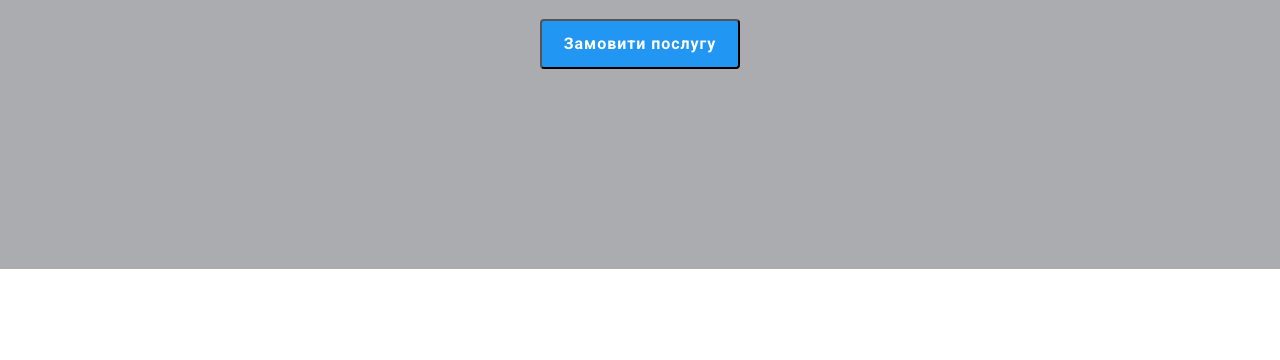
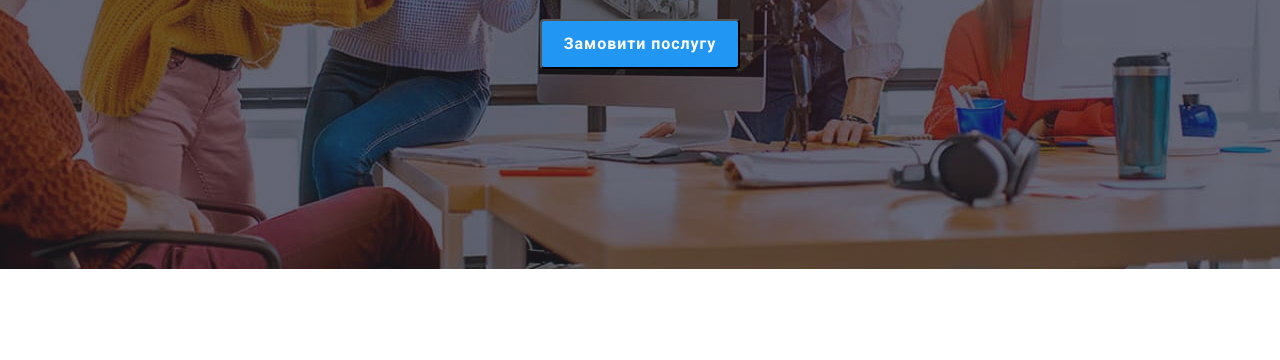
Before and after one commit to Pavel9118/goit-markup-hw-08, a plain HTML site: page index.html in a window 1280 px wide. Shown: the part 416-776 px from the top of the page. Drawn offline with nearby package versions, Linux system fonts and the light colour scheme; the site is published under a folder, as on GitHub Pages, so addresses that start at the root find nothing.

Commit message:
after-check2

```diff
--- a/sass/components/_footer.scss
+++ b/sass/components/_footer.scss
@@ -132,17 +132,17 @@ color: var(--title-text-color);
   color: var(--title-text-color);
 }
 .footer-mail-form__input {
-  width: 358px;
+  width: 100%;
   height: 50px;
   display: block;
   margin-left: auto;
   margin-right: auto;
-  @media screen and (min-width: 1200px) {
+  @media screen and (min-width: 480px) {
+  width: 358px;
   padding-left: 16px;
   margin-right: 12px;
    }
   padding-left: 16px;
-
   background-color: transparent;
   border: 1px solid rgba(255, 255, 255, 0.3);
   border-radius: 4px;
--- a/sass/components/_hero.scss
+++ b/sass/components/_hero.scss
@@ -11,14 +11,14 @@
   background-position: center;
   background-repeat: no-repeat;
   background-image: linear-gradient(to right, rgba(47, 48, 58, 0.4), rgba(47, 48, 58, 0.4)),
-  url(/images/Header-photo-tel.jpg);
+  url(../images/Header-photo-tel.jpg);
   @media screen and (min-width: 768px) {
    padding-top: 118px;
    padding-bottom: 118px;
    height: 400px;
    max-width: 768px;
    background-image: linear-gradient(to right, rgba(47, 48, 58, 0.4), rgba(47, 48, 58, 0.4)),
-   url(/images/header-photo-tab.jpg);
+   url(../images/header-photo-tab.jpg);
   }
   @media screen and (min-width: 1200px) {
     padding-top: 200px;
@@ -26,7 +26,7 @@
     height: 600px;
     max-width: 1600px;
     background-image: linear-gradient(to right, rgba(47, 48, 58, 0.4), rgba(47, 48, 58, 0.4)),
-    url(/images/header-photo.jpg);
+    url(../images/header-photo.jpg);
   }
 
   }
--- a/sass/components/_modal.scss
+++ b/sass/components/_modal.scss
@@ -7,11 +7,14 @@
   height: 100%;
   background-color: rgba(0, 0, 0, 0.2);
   transition: opacity 250ms linear, visibility 250ms linear;
-  }
+  overflow-y: scroll;
+}
 .backdrop.is-hidden .modal {
   transform: translate(-50%, -50%) scaley(0);
   }
+
 .modal {
+
   position: absolute;
   top: 94px;
   @media screen and (min-width: 768px) {
@@ -34,6 +37,7 @@
   background-color: var(--title-text-color);
   box-shadow: 0px 1px 3px rgba(0, 0, 0, 0.12), 0px 1px 1px rgba(0, 0, 0, 0.14), 0px 2px 1px rgba(0, 0, 0, 0.2);
   border-radius: 4px;
+  overflow-y: scroll;
   }
 .modal__close {
   position: absolute;
```
Also changed, not shown: css/main.css, css/main.min.css, 2 other files.
